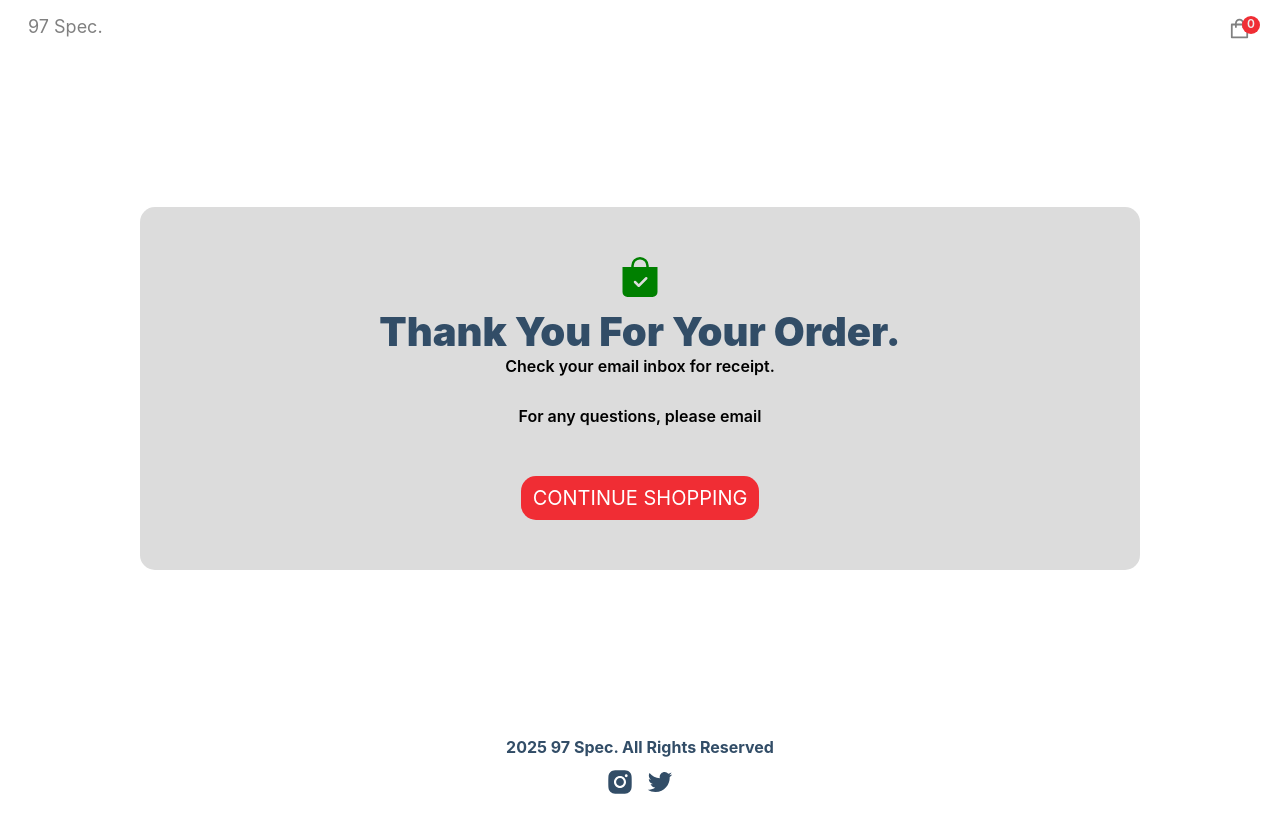
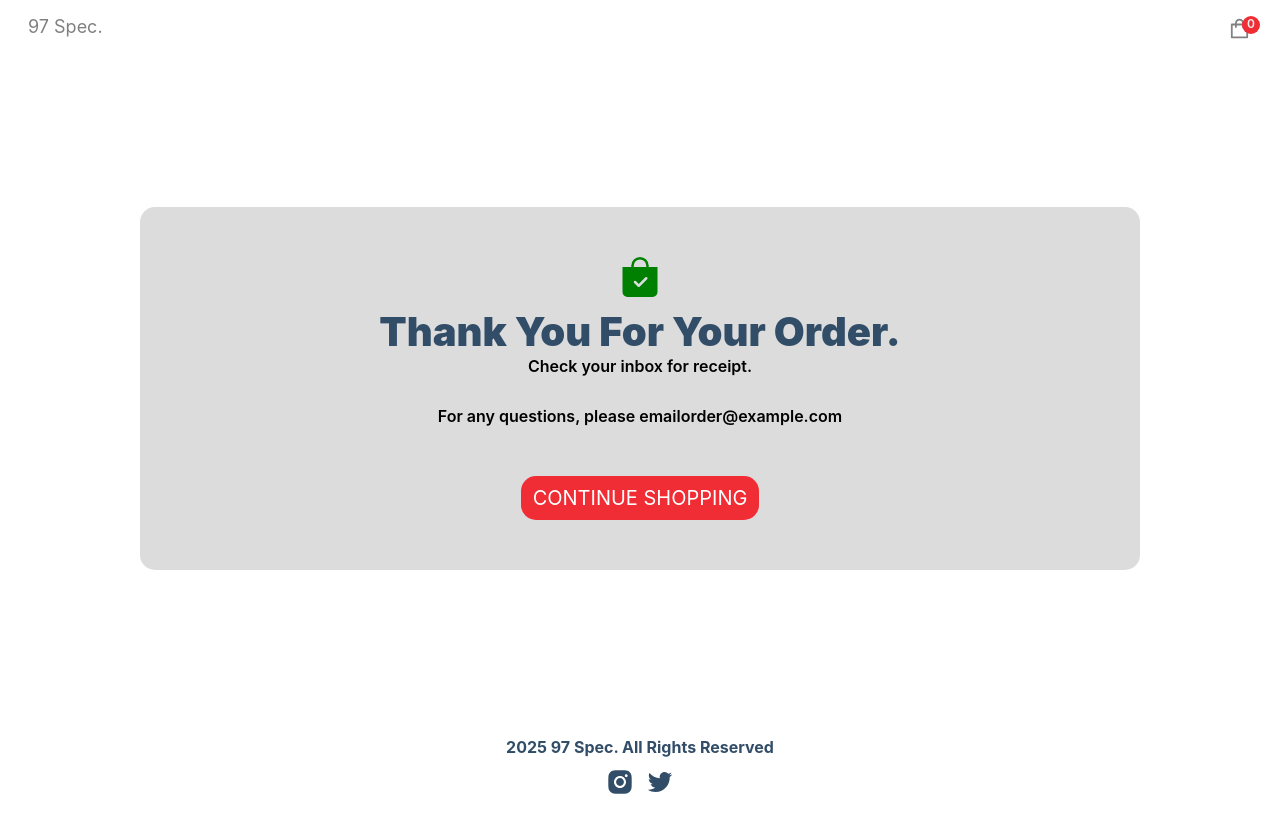
Before and after one commit to algmoreno/ecomm_site, a Next.js app: page /success in a window 1280 px wide. Shown: the top 832 px of the page. Built offline with nearby package versions, Linux system fonts and the light colour scheme.

Commit message:
buy now function

```diff
--- a/context/StateContext.js
+++ b/context/StateContext.js
@@ -84,8 +84,8 @@ export const StateContext = ({ children }) => {
   }
 
   return (
-    <Context.Provider value={{ showCart, setShowCart, cartItems, setCartItems, totalPrice, totalQuantities,
-                              qty, incQty, decQty, onAdd, onRemove, toggleCartItemQuantity }}>
+    <Context.Provider value={{ showCart, setShowCart, cartItems, setCartItems, totalPrice, setTotalPrice, totalQuantities,
+                              setTotalQuantities, qty, incQty, decQty, onAdd, onRemove, toggleCartItemQuantity }}>
       {children}
     </Context.Provider>
   )
--- a/pages/success.js
+++ b/pages/success.js
@@ -5,6 +5,13 @@ import { useStateContext } from '../context/StateContext';
 
 const Success = () => {
   const { setCartItems, setTotalPrice, setTotalQuantities } = useStateContext();
+
+  useEffect(() => {
+    localStorage.clear();
+    setCartItems([]);
+    setTotalPrice(0);
+    setTotalQuantities(0);
+  }, [])
 
   return (
     <div className="success-wrapper">
@@ -14,11 +21,11 @@ const Success = () => {
         </p>
         <h2>Thank you for your order.</h2>
         <p className="email-msg">
-          Check your email inbox for receipt.
+          Check your inbox for receipt.
         </p>
         <p className="description">
           For any questions, please email
-          <a email="email" href="mailto:order@example.com"></a>
+          <a email="email" href="mailto:order@example.com">order@example.com</a>
         </p>
         <Link href="/">
           <button type="button" width="300px" className="btn">
```
Also changed, not shown: pages/product/[slug].js (+7 -1 lines).
